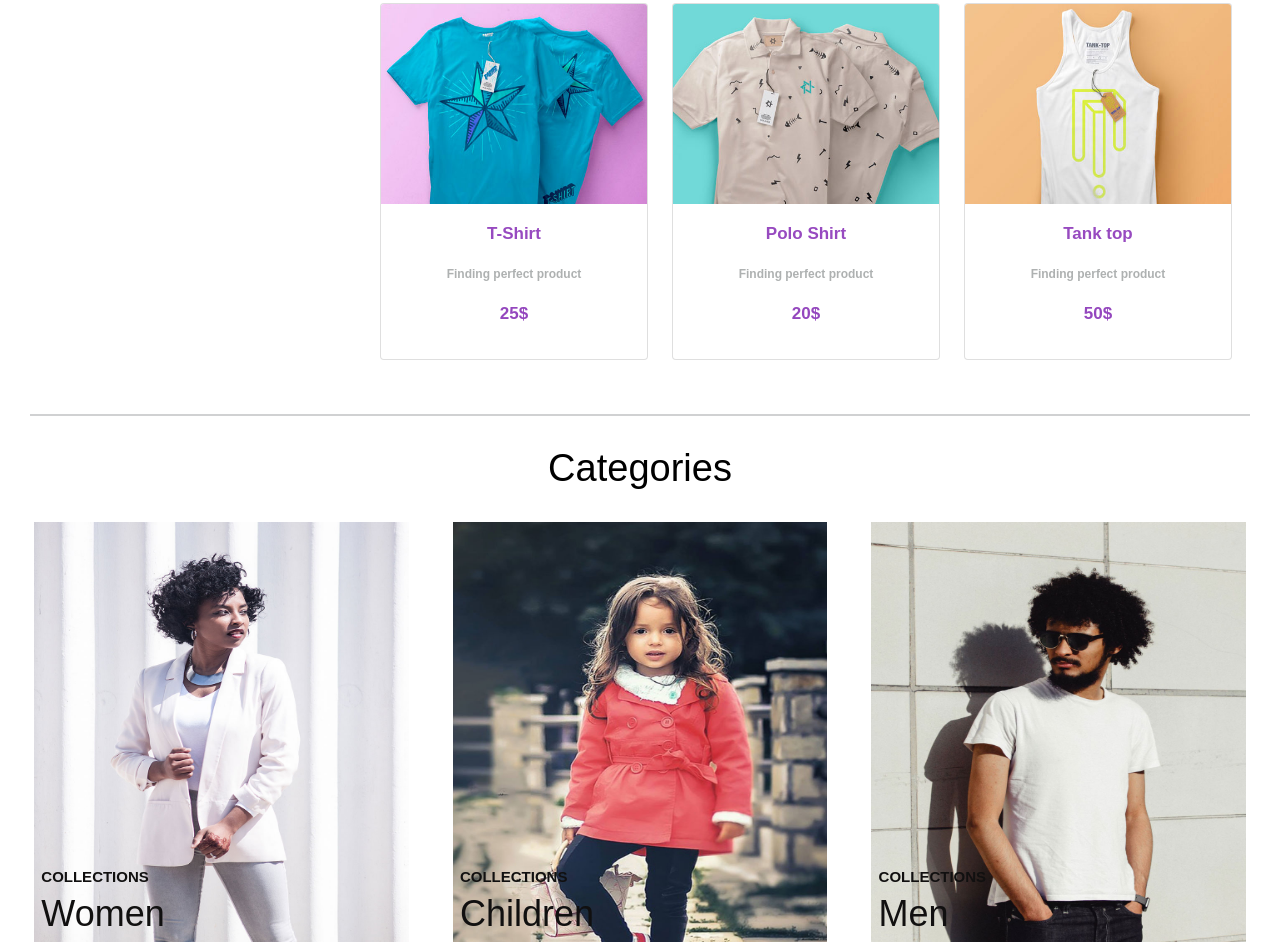
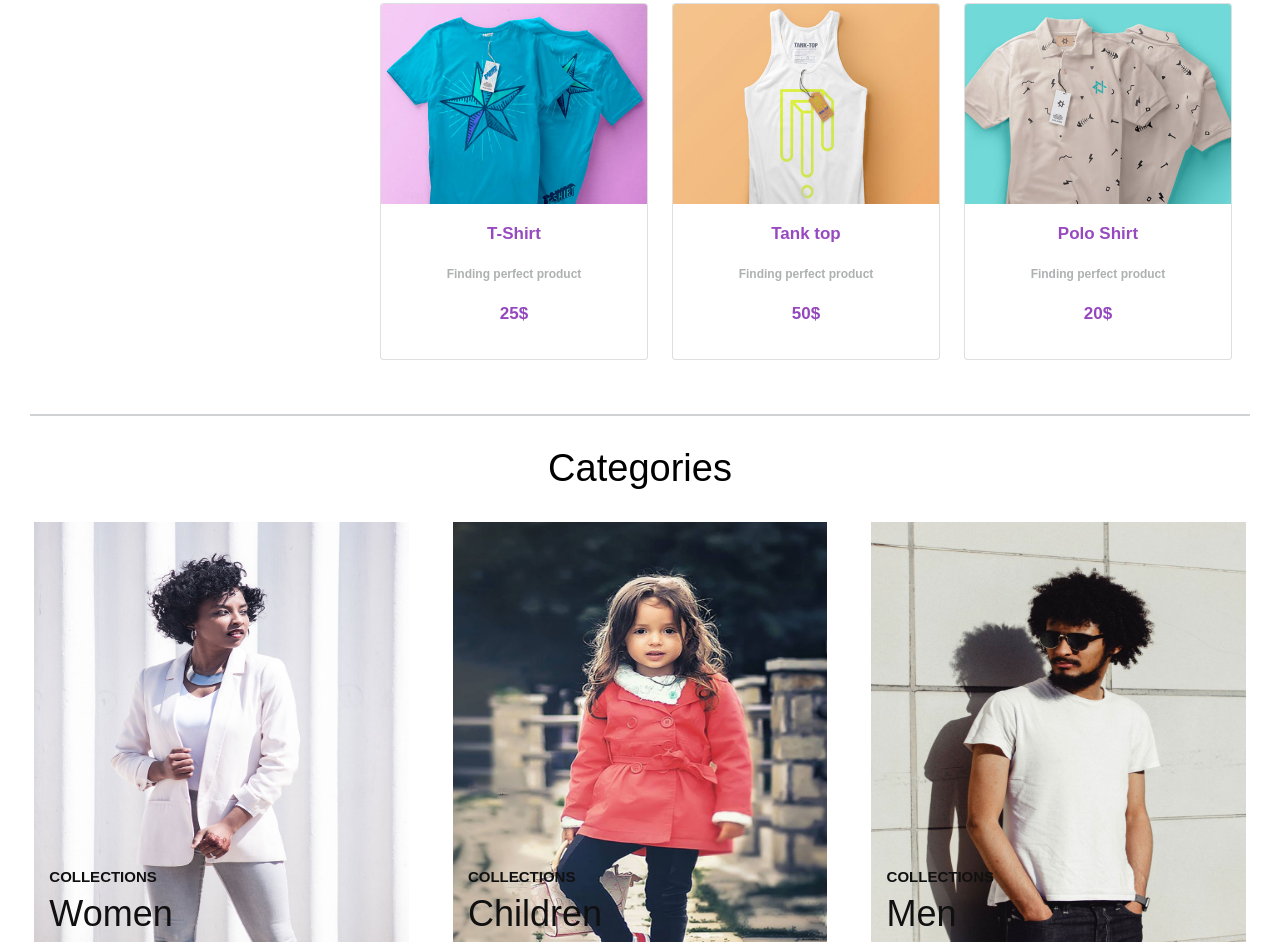
Before and after one commit to Hossam592/Your_Name_Website-Hossam-, a plain HTML site: page shop.html in a window 1280 px wide. Shown: the part 1220-2166 px from the top of the page. Drawn offline with nearby package versions, Linux system fonts and the light colour scheme.

Commit message:
Add files via upload

```diff
--- a/js/main.js
+++ b/js/main.js
@@ -19,15 +19,15 @@ const products =[
     },
     {
         id:3,
+        Title:"Coater",
+        price:"30$",
+        img:"Images/shoe.png",
+    },
+    {
+        id:4,
         Title:"T-Shirt",
         price:"25$",
         img:"Images/cloth_3.jpg",
-    },
-    {
-        id:4,
-        Title:"Coater",
-        price:"30$",
-        img:"Images/shoe.png",
     },
     {
         id:5,
@@ -43,35 +43,35 @@ const products =[
     },
     {
         id:7,
-        Title:"Polo Shirt",
-        price:"20$",
-        img:"Images/cloth_2.jpg",
-    },
-    {
-        id:8,
         Title:"Tank top",
         price:"50$",
         img:"Images/cloth_1.jpg",
     },
+    {
+        id:8,
+        Title:"Polo Shirt",
+        price:"20$",
+        img:"Images/cloth_2.jpg",
+    }
 ]
 
 // Render items
-let Product_list =document.querySelector('.Products')
+let Products_list =document.querySelector('.Products')
 let CurrentItem = ""
 function renderItems(){
     products.forEach(product =>{
         CurrentItem += `
         <div class="col rounded-3 product">
         <div class="card">
-            <img src="${product.img}" class="card-img-top" width="100%" height="200px" alt="...">
+            <img src="${product.img}" class="card-img-top product_img" width="100%" height="200px" alt="...">
             <div class="card-body shop_product_txt">
-                <a href="product.html"><p>${product.Title}</p></a>
+                <a href="product.html" class="product_title"><p>${product.Title}</p></a>
                 <p class="p2">Finding perfect product</p>
-                <p>${product.price}</p>
+                <p class="product_price">${product.price}</p>
             </div>
         </div>
         </div>
         `
-        Product_list.innerHTML = CurrentItem
+        Products_list.innerHTML = CurrentItem
     })
 }renderItems()
--- a/shop.html
+++ b/shop.html
@@ -53,8 +53,8 @@
         </div>
     </header>
     <section class="shopping container-fluid">
-        <div class="row p-xl-4 justify-content-between">
-            <div class="col-lg-3 left_side d-none d-lg-block">
+        <div class="row p-lg-4 justify-content-between">
+            <div class="col-lg-3 d-none d-lg-block left_side">
                 <div class="shop_category">
                     <h2>CATEGORIES</h2>
                     <div>
@@ -149,7 +149,7 @@
                     <figure>
                         <img src="Images\women.jpg" alt="" width="" height="">
                     </figure>
-                    <div class="collection_txt">
+                    <div class="collection_txt px-md-2">
                         <p>COLLECTIONS</p>
                         <h1>Women</h1>
                     </div>
@@ -158,7 +158,7 @@
                     <figure>
                         <img src="Images\children.jpg" alt="" width="" height="">
                     </figure>
-                    <div class="collection_txt">
+                    <div class="collection_txt px-md-2">
                         <p>COLLECTIONS</p>
                         <h1>Children</h1>
                     </div>
@@ -167,7 +167,7 @@
                     <figure>
                         <img src="Images\men.jpg" alt="" width="" height="">
                     </figure>
-                    <div class="collection_txt">
+                    <div class="collection_txt px-md-2">
                         <p>COLLECTIONS</p>
                         <h1>Men</h1>
                     </div>
@@ -181,7 +181,7 @@
                 <div class="head">
                     <h1>Navigations</h1>
                 </div>
-                <div class="d-block d-sm-flex list">
+                <div class="d-block d-md-flex justify-content-around list">
                     <ul>
                         <li>Sell Online</li>
                         <li>Fetures</li>
```
Also changed, not shown: index.html (+3 -3 lines).
